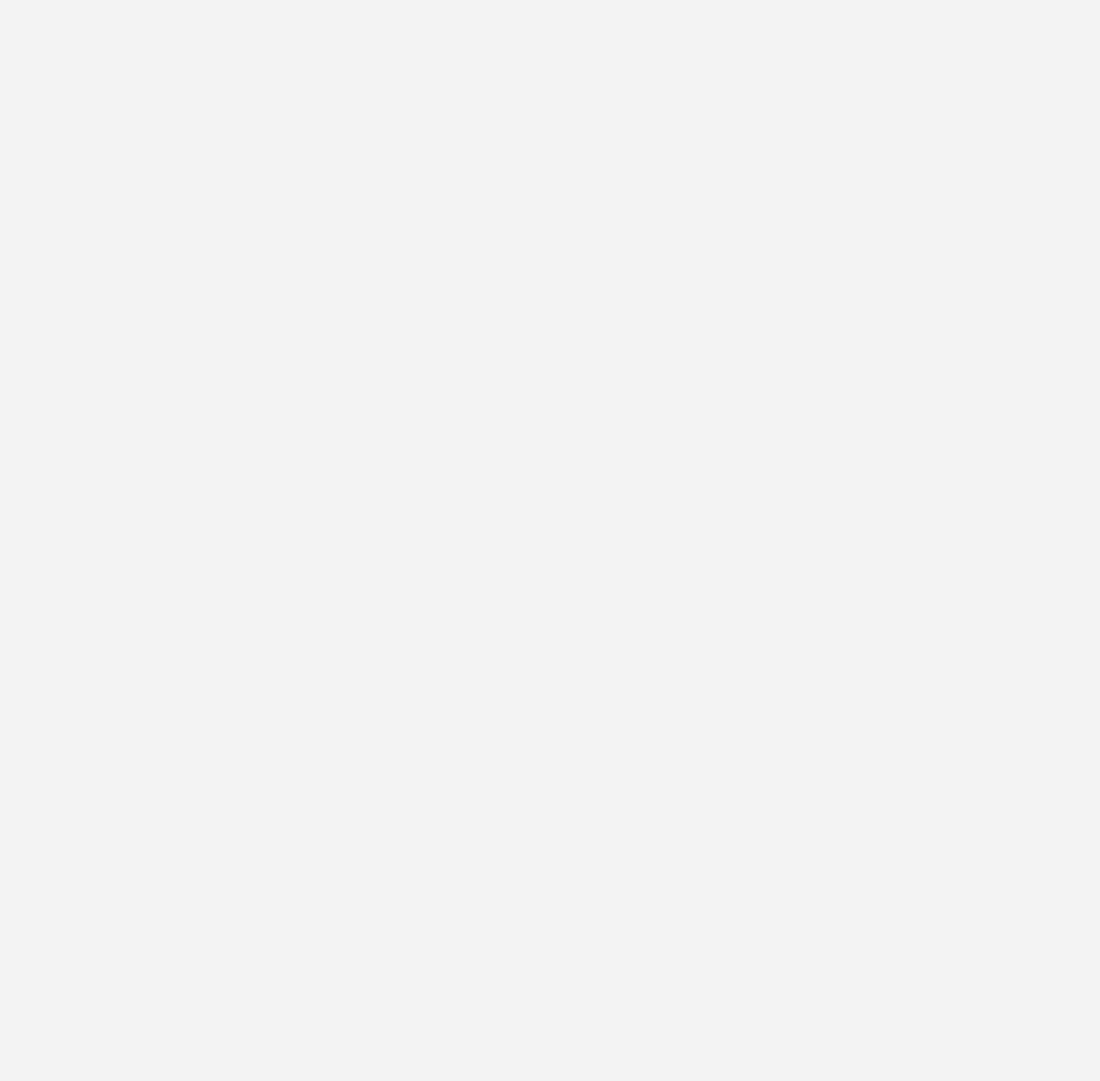
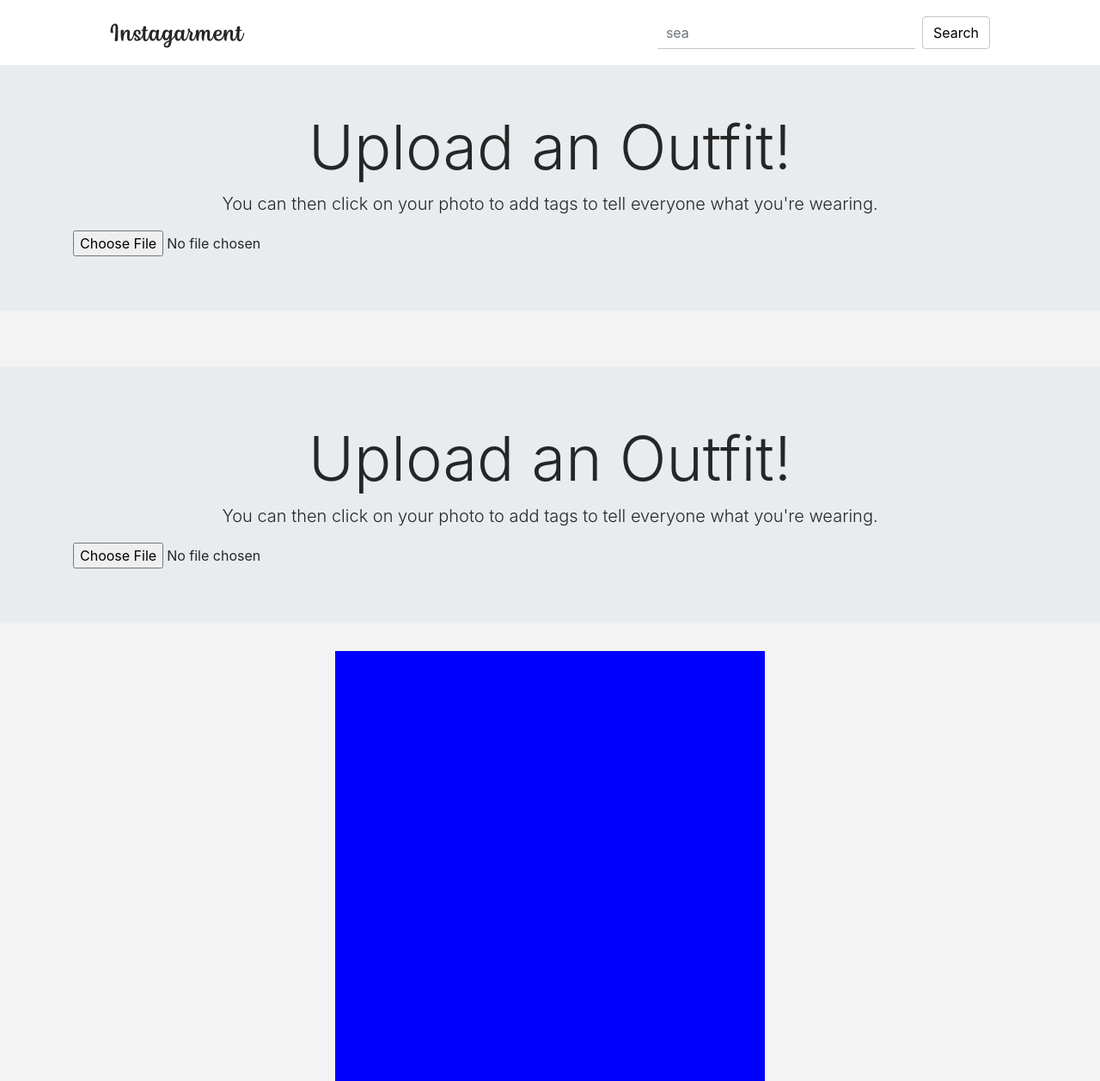
Before and after one commit to waywt/waywt, a React (Create React App) app in the folder client/: page /postform in a window 1280 px wide. Shown: the whole page at 86% size. Before the commit the page ends 800 px from the top, so only its background shows below. Built offline with nearby package versions, Linux system fonts and the light colour scheme.

Commit message:
semi working post

```diff
--- a/client/src/App.js
+++ b/client/src/App.js
@@ -1,65 +1,77 @@
-import React, { Component } from 'react';
-import { BrowserRouter as Router, Route, Switch } from 'react-router-dom';
-import { authVerify } from './utils/API';
-import { Signup, Login, Temp } from './components/Auth';
-import { Profile } from './components/Pages/Profile';
+import React, { Component } from "react";
+import { BrowserRouter as Router, Route, Switch } from "react-router-dom";
+import { authVerify } from "./utils/API";
+import { Signup, Login, Temp } from "./components/Auth";
+import { Profile } from "./components/Pages/Profile";
 import Home from "./components/Pages/Home/";
+import PostForm from "./components/Pages/PostForm/";
 import Tag from "./components/Tag";
 
 class App extends Component {
   state = {
     authenticated: false,
-    username: ''
-  }
+    username: ""
+  };
 
   componentDidMount() {
-    const accessToken = localStorage.getItem('accessToken');
+    const accessToken = localStorage.getItem("accessToken");
 
     if (accessToken) {
-      authVerify(accessToken).then(result => {
+      authVerify(accessToken)
+        .then(result => {
           console.log(result);
           this.updateUserState(result.data);
-      }).catch(err => { // Unauthorized
-        localStorage.removeItem('accessToken');
+        })
+        .catch(err => {
+          // Unauthorized
+          localStorage.removeItem("accessToken");
         });
     }
   }
 
   componentDidUpdate() {
-    console.log('i ran');
+    console.log("i ran");
   }
 
   updateUserState = () => {
     this.setState({
-      authenticated: true,
+      authenticated: true
     });
-  }
+  };
 
   render() {
     return (
       <Router>
         <div>
           <Switch>
-            <Route exact path='/signup' render={() => {
+            <Route
+              exact
+              path="/signup"
+              render={() => {
                 return (
                   <Signup
                     authenticated={this.state.authenticated}
                     updateUserState={this.updateUserState}
                   />
                 );
-            }} />
-            <Route exact path="/login" render={() => {
+              }}
+            />
+            <Route
+              exact
+              path="/login"
+              render={() => {
                 return (
                   <Login
                     authenticated={this.state.authenticated}
                     updateUserState={this.updateUserState}
                   />
                 );
-            }} />
-            <Route exact path='/auth/cb' component={Temp} />
-            <Route exact path='/' component={Home} />
-            <Route exact path='/profile' component={Profile} />
-
+              }}
+            />
+            <Route exact path="/auth/cb" component={Temp} />
+            <Route exact path="/" component={Home} />
+            <Route exact path="/profile" component={Profile} />
+            <Route exact path="/postform" component={PostForm} />
 
             {/* <Route component={NoMatch} /> */}
           </Switch>
--- /dev/null
+++ b/client/src/components/Pages/PostForm/ImgUpload/ImgUpload.css
@@ -0,0 +1,36 @@
+.uploadedImg {
+  width: 500px;
+  height: 500px;
+  background-color: blue;
+  /* position: relative; */
+}
+
+/* Hover Form Styling */
+
+.dropdown-content {
+  display: none;
+  position: absolute;
+  background-color: #f1f1f1;
+  min-width: 160px;
+  box-shadow: 0px 8px 16px 0px rgba(0, 0, 0, 0.2);
+  z-index: 1;
+}
+
+.dropdown-content a {
+  color: black;
+  padding: 12px 16px;
+  text-decoration: none;
+  display: block;
+}
+
+.dropdown-content a:hover {
+  background-color: #ddd;
+}
+
+.dropdown:hover .dropdown-content {
+  display: block;
+}
+
+.dropdown:hover .dropbtn {
+  background-color: #3e8e41;
+}
--- /dev/null
+++ b/client/src/components/Pages/PostForm/ImgUpload/index.jsx
@@ -0,0 +1,84 @@
+import React, { Component } from "react";
+import "./ImgUpload.css";
+
+class ImgUpload extends Component {
+  state = {
+    imgURL: "",
+    description: "",
+    xCoord: "",
+    yCoord: "",
+    xPercentage: "",
+    yPercentage: "",
+    tagArray: []
+  };
+
+  createButton = style => {
+    return (
+      <div className="tagcontainer">
+        <button id="button1" style={style} />
+        <div class="dropdown-content">
+          <a href="#">Name of Clothing</a>
+        </div>
+      </div>
+      // <div class="dropdown">
+      //   <button class="" id="button1" style={style} />
+      //   <div class="dropdown-content">
+      //     <a href="#">Name of Shirt</a>
+      //   </div>
+      // </div>
+    );
+  };
+
+  render() {
+    return (
+      <div className="uploadedImg" onClick={this.showCoords}>
+        {this.state.tagArray.map(button => {
+          return button;
+        })}
+      </div>
+
+      // <article className="Post" ref="Post" onClick={this.showCoords}>
+      //   {this.state.tagArray.map(button => {
+      //     return button;
+      //   })}
+      //   <div className="Post-image">
+      //     <button id="button1" />
+      //     <div className="Post-image-bg" />
+      //   </div>
+      // </article>
+    );
+  }
+
+  showCoords = event => {
+    var x = (event.clientX / 500) * 100;
+    var y = (event.clientY / 500) * 100;
+    var coords = "X coords: " + x + ", Y coords: " + y;
+    console.log(event);
+    console.log(coords);
+    console.log(x);
+    console.log(y);
+
+    const newButton = this.createButton(this.getButtonStyles(x, y));
+
+    this.setState({
+      tagArray: [...this.state.tagArray, newButton]
+    });
+  };
+
+  getButtonStyles(xCoord, yCoord) {
+    let styles = {
+      position: "absolute",
+      height: "20px",
+      width: "20px",
+      borderRadius: "100%",
+      top: "",
+      left: ""
+    };
+    styles.top = yCoord + "%";
+    styles.left = xCoord + "%";
+    console.log(styles);
+    return styles;
+  }
+}
+
+export default ImgUpload;
--- /dev/null
+++ b/client/src/components/Pages/PostForm/PostForm.css
@@ -0,0 +1,22 @@
+.post-jumbotron {
+  margin-top: 5%;
+}
+
+.text-container input {
+  display: block;
+  margin: 0 auto;
+}
+
+.inputForm {
+  display: block;
+  margin: 0 auto;
+}
+
+.picture-container {
+  height: 500px;
+  width: 500px;
+  margin: 0 auto;
+  display: block;
+  position: relative;
+  background-color: blue;
+}
--- /dev/null
+++ b/client/src/components/Pages/PostForm/index.jsx
@@ -0,0 +1,126 @@
+import React, { Component } from "react";
+import Header from "../../Header";
+import "./PostForm.css";
+import ImgUpload from "./ImgUpload";
+
+class PostForm extends Component {
+  state = {
+    imageURL: "",
+    description: "",
+    categoryId: "",
+    buttonArray: [],
+    tagArray: [
+      {
+        text: "",
+        x: null,
+        y: null,
+        TaggedId: null
+      }
+    ]
+  };
+
+  createButton = style => {
+    return (
+      <button id="button1" style={style} />
+      // <div class="dropdown">
+      //   <button class="" id="button1" style={style} />
+      //   <div class="dropdown-content">
+      //     <a href="#">Name of Shirt</a>
+      //   </div>
+      // </div>
+    );
+  };
+
+  showCoords = event => {
+    var rect = event.target.getBoundingClientRect();
+
+    console.log("RECT", rect);
+
+    var x = ((event.clientX - rect.left) / 500) * 100;
+    var y = ((event.clientY - rect.top) / 500) * 100;
+    var coords = "X coords: " + x + ", Y coords: " + y;
+    console.log(coords);
+
+    const newButtonStyle = this.getButtonStyles(x, y);
+
+    this.setState({
+      buttonArray: [...this.state.buttonArray, newButtonStyle]
+    });
+  };
+
+  getButtonStyles(xCoord, yCoord) {
+    let styles = {
+      position: "absolute",
+      height: "20px",
+      width: "20px",
+      borderRadius: "100%",
+      top: "",
+      left: ""
+    };
+    styles.top = yCoord + "%";
+    styles.left = xCoord + "%";
+    console.log(styles);
+    return styles;
+  }
+
+  render() {
+    const {
+      imgURL,
+      description,
+      xCoord,
+      yCoord,
+      xPercentage,
+      yPercentage,
+      buttonArray
+    } = this.state;
+    return (
+      <div className="postform-container">
+        <header>
+          <Header />
+        </header>
+        <div class="post-jumbotron jumbotron jumbotron-fluid">
+          <div class="text-container container text-center">
+            <h1 class="display-3">Upload an Outfit!</h1>
+            <p class="lead">
+              You can then click on your photo to add tags to tell everyone what
+              you're wearing.
+            </p>
+            <input
+              type="file"
+              class="inputForm form-control-file"
+              id="exampleFormControlFile1"
+            />
+          </div>
+        </div>
+        <div class="post-jumbotron jumbotron jumbotron-fluid">
+          <div class="text-container container text-center">
+            <h1 class="display-3">Upload an Outfit!</h1>
+            <p class="lead">
+              You can then click on your photo to add tags to tell everyone what
+              you're wearing.
+            </p>
+            <input
+              type="file"
+              class="inputForm form-control-file"
+              id="exampleFormControlFile1"
+            />
+          </div>
+        </div>
+        <div onClick={this.showCoords} className="picture-container">
+          {this.state.buttonArray.map((style, index) => {
+            return (
+              <button
+                id="button1"
+                style={style}
+                key={`button_${index}${style.top}`}
+              />
+            );
+          })}
+        </div>
+      </div>
+    );
+  }
+}
+
+export default PostForm;
+<div />;
--- a/client/src/components/Tag/index.jsx
+++ b/client/src/components/Tag/index.jsx
@@ -8,10 +8,7 @@ class Tag extends Component {
     yCoord: "",
     xPercentage: "",
     yPercentage: "",
-    dynamicStyles: "",
-    hidden: true,
-    finalStyles: {},
-    newVar: []
+    tagArray: []
   };
 
   createButton = style => {
@@ -22,7 +19,7 @@ class Tag extends Component {
     return (
       <React.Fragment>
         <div id="picture" onClick={this.showCoords}>
-          {this.state.newVar.map(button => {
+          {this.state.tagArray.map(button => {
             return button;
           })}
         </div>
@@ -33,8 +30,6 @@ class Tag extends Component {
   showCoords = event => {
     var x = (event.clientX / 500) * 100;
     var y = (event.clientY / 500) * 100;
-    // var x = event.clientX;
-    // var y = event.clientY;
     var coords = "X coords: " + x + ", Y coords: " + y;
     console.log(coords);
     console.log(x);
@@ -43,18 +38,11 @@ class Tag extends Component {
     const newButton = this.createButton(this.getButtonStyles(x, y));
 
     this.setState({
-      newVar: [...this.state.newVar, newButton]
+      tagArray: [...this.state.tagArray, newButton]
     });
-
-    // this.setState({ xCoord: x, yCoord: y }, () => {
-    //   this.getButtonStyles();
-    //   this.setState({ hidden: false });
-    // });
   };
 
   getButtonStyles(xCoord, yCoord) {
-    // let xCoord = this.state.xCoord;
-    // let yCoord = this.state.yCoord;
     let styles = {
       position: "absolute",
       height: "30px",
@@ -66,7 +54,6 @@ class Tag extends Component {
     styles.top = yCoord + "%";
     styles.left = xCoord + "%";
     console.log(styles);
-    // this.setState({ finalStyles: styles });
     return styles;
   }
 }
```
Also changed, not shown: client/src/components/Pages/Home/index.jsx (+10 -8 lines), client/src/components/Patrick.js (deleted, +0 -34 lines), client/src/utils/imgur.js (added, +23 -0 lines), client/src/components/Pages/PostForm/API/API.js (added), client/src/images/like_btn_active.png (added). Lines whose indentation alone changed are shown as unchanged.
